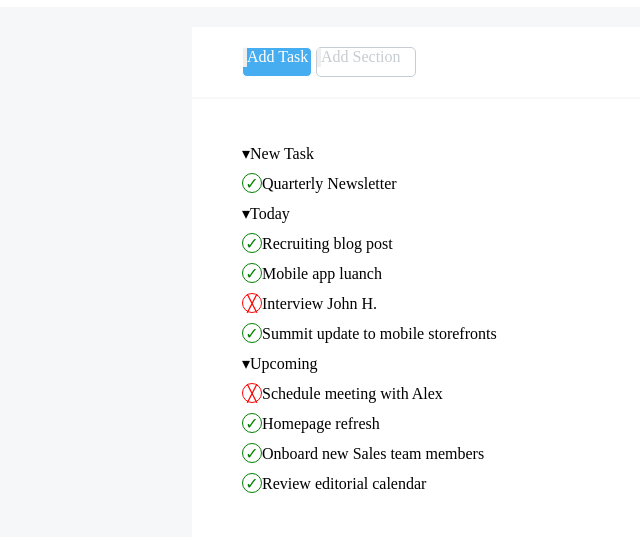
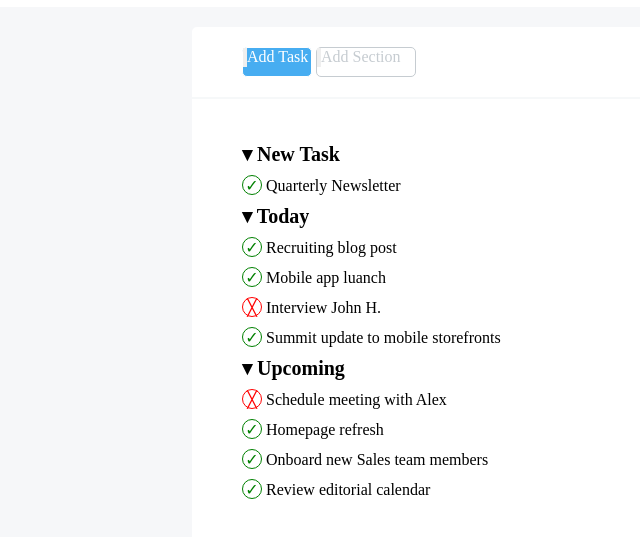
Before and after one commit to E-Lop/html-css-toboolist, a plain HTML site: page index.html in a window 1280 px wide. Shown: the part 67-604 px from the top of the page, without its empty margins (0-640 px from the left). Drawn offline with Linux system fonts and the light colour scheme.

Commit message:
ritocchi

```diff
--- a/css/style.css
+++ b/css/style.css
@@ -41,6 +41,8 @@ main {
 /* parte superiore */
 .top-section {
   background-color: white;
+  border-top-left-radius: 5px;
+  border-top-right-radius: 5px;
 }
 
 .btn {
@@ -89,6 +91,10 @@ ul {
   list-style-type: none;
   line-height: 30px;
 }
+.high-rank {
+  font-weight: 800;
+  font-size: 20px;
+}
 
 .sure {
   color: green;
--- a/index.html
+++ b/index.html
@@ -33,38 +33,43 @@
             <ul>
               <!-- prima sezione lista -->
               <li>
-                &#9662;New Task
+                <span class="high-rank">&#9662; New Task</span>
                 <ul>
-                  <li><span class="sure">&check;</span>Quarterly Newsletter</li>
+                  <li>
+                    <span class="sure">&check;</span> Quarterly Newsletter
+                  </li>
                 </ul>
               </li>
               <!-- seconda sezione lista -->
               <li>
-                &#9662;Today
+                <span class="high-rank">&#9662; Today</span>
                 <ul>
-                  <li><span class="sure">&check;</span>Recruiting blog post</li>
-                  <li><span class="sure">&check;</span>Mobile app luanch</li>
-                  <li><span class="nope">&#x2573;</span>Interview John H.</li>
                   <li>
-                    <span class="sure">&check;</span>Summit update to mobile
+                    <span class="sure">&check;</span> Recruiting blog post
+                  </li>
+                  <li><span class="sure">&check;</span> Mobile app luanch</li>
+                  <li><span class="nope">&#x2573;</span> Interview John H.</li>
+                  <li>
+                    <span class="sure">&check;</span> Summit update to mobile
                     storefronts
                   </li>
                 </ul>
               </li>
               <!-- terza sezione lista -->
               <li>
-                &#9662;Upcoming
+                <span class="high-rank">&#9662; Upcoming</span>
                 <ul>
                   <li>
-                    <span class="nope">&#x2573;</span>Schedule meeting with Alex
+                    <span class="nope">&#x2573;</span> Schedule meeting with
+                    Alex
                   </li>
-                  <li><span class="sure">&check;</span>Homepage refresh</li>
+                  <li><span class="sure">&check;</span> Homepage refresh</li>
                   <li>
-                    <span class="sure">&check;</span>Onboard new Sales team
+                    <span class="sure">&check;</span> Onboard new Sales team
                     members
                   </li>
                   <li>
-                    <span class="sure">&check;</span>Review editorial calendar
+                    <span class="sure">&check;</span> Review editorial calendar
                   </li>
                 </ul>
               </li>
```
